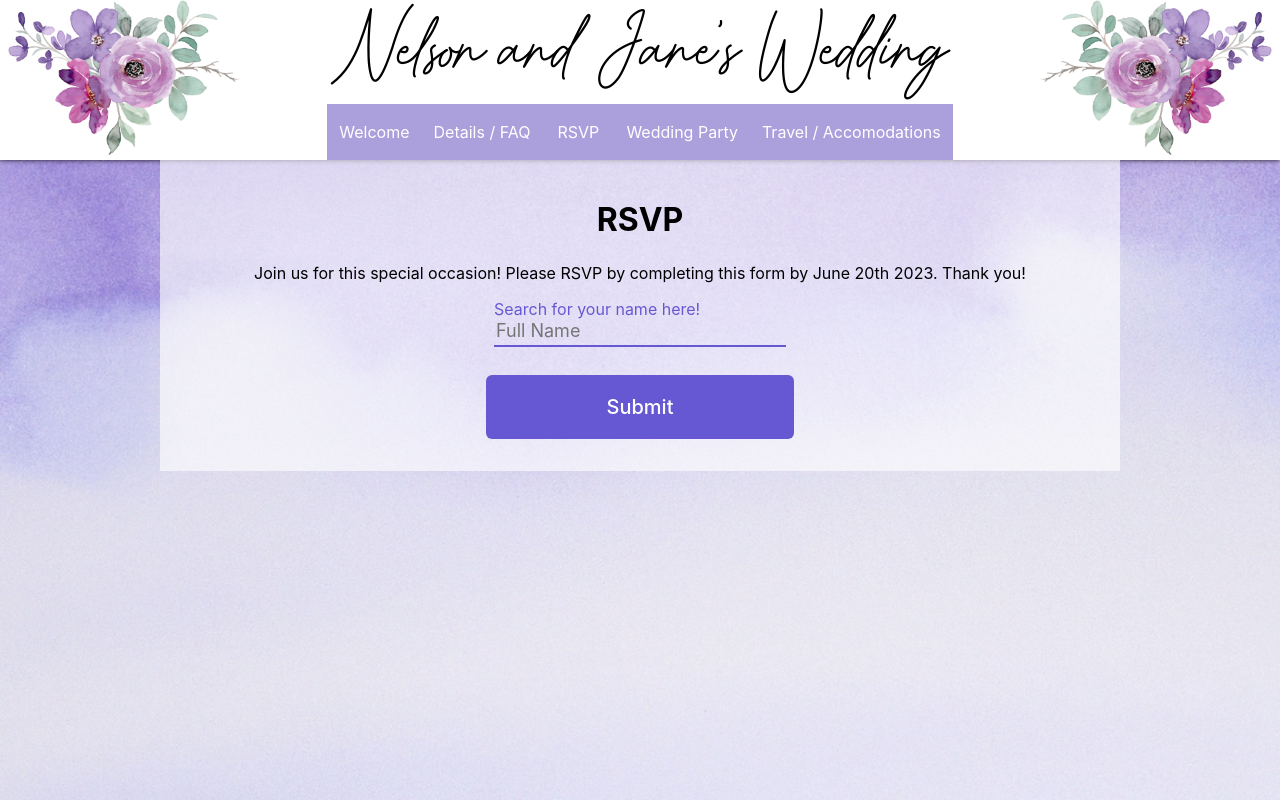
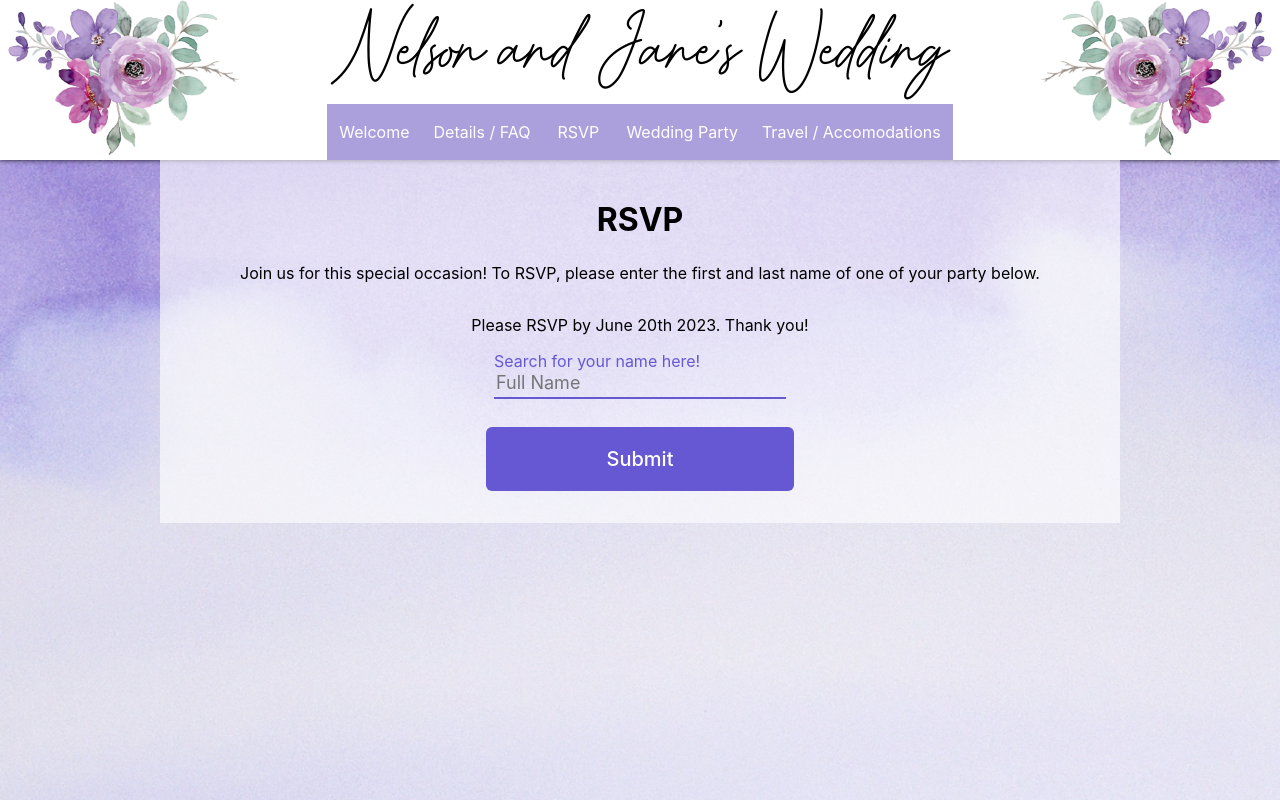
Before and after one commit to Nelson-Mendez/wedding-website-react, a React (Create React App) app in the folder client/: page /rsvp in a window 1280 px wide. Built offline with nearby package versions, Linux system fonts and the light colour scheme.

Commit message:
clarifies instructions on how to rsvp

```diff
--- a/client/src/routes/rsvp/index.js
+++ b/client/src/routes/rsvp/index.js
@@ -33,7 +33,7 @@ const RSVP = () => {
 
     if (response.status === 404) {
       alert(
-        "Something went wrong! Please make sure the name is spelled the same as on your invitation, or contact Nelson at 647-704-4269 or Jane at 647-858-5774"
+        "Something went wrong! Please make sure to include your first and last name, and that the name is spelled the same as on your invitation, or contact Nelson at 647-704-4269 or Jane at 647-858-5774"
       );
     }
 
@@ -124,8 +124,8 @@ const RSVP = () => {
     <div className="rsvp">
       <h1>RSVP</h1>
       <p>
-        Join us for this special occasion! Please RSVP by completing this form
-        by June 20th 2023. Thank you!
+        Join us for this special occasion! To RSVP, please enter the first and last name of one of your party below. </p>
+        <p>Please RSVP by June 20th 2023. Thank you!
       </p>
       <div>
         {rsvpGroup.length ? null : (
```
